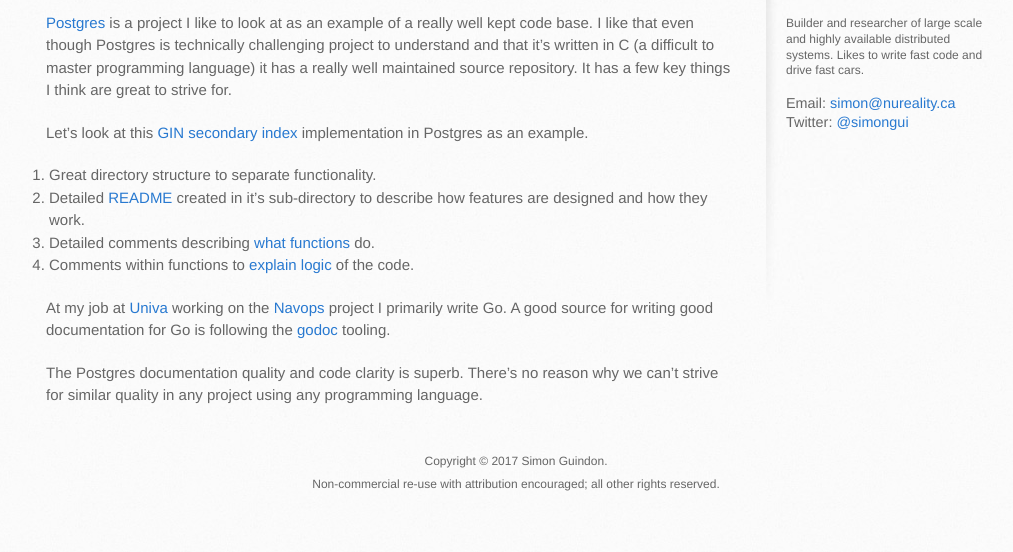
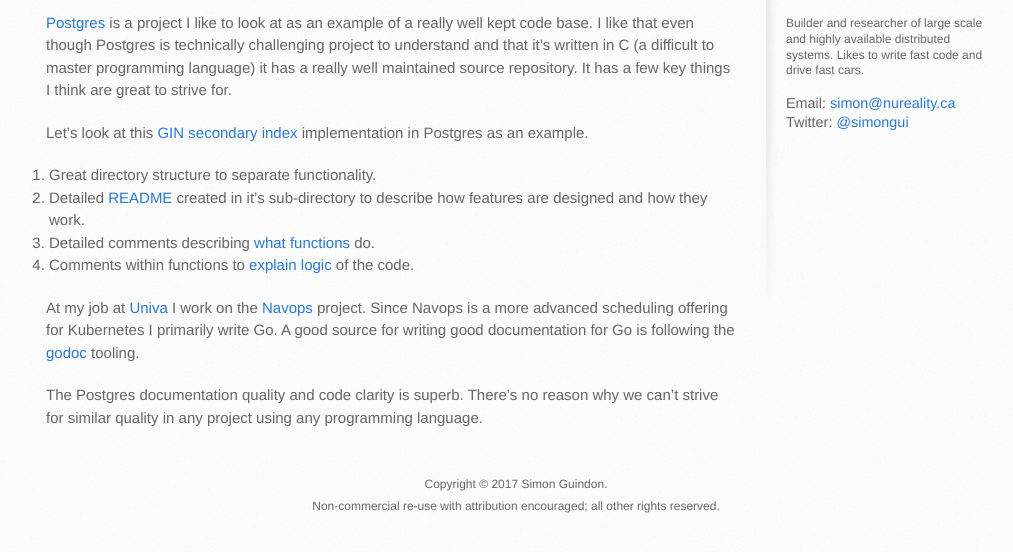
Before and after one commit to simongui/simongui.github.io, a Jekyll site: the page built from _posts/2017-10-11-code-documentation-quality.markdown, in a window 1280 px wide, cut to the strip 436-1020 px from the top of the page. Shown: the top 552 px of the strip, without its empty margins (124-1137 px from the left). Built offline with Jekyll 4.4.1, drawn with Linux system fonts in a browser that asks for light colours.

Commit message:
Update 2017-10-11-code-documentation-quality.markdown

```diff
--- a/_posts/2017-10-11-code-documentation-quality.markdown
+++ b/_posts/2017-10-11-code-documentation-quality.markdown
@@ -15,6 +15,6 @@
 1. Detailed comments describing [what functions](https://github.com/postgres/postgres/blob/master/src/backend/access/gin/ginbtree.c#L65) do.
 1. Comments within functions to [explain logic](https://github.com/postgres/postgres/blob/master/src/backend/access/gin/ginbtree.c#L99) of the code.
 
-At my job at [Univa](http://www.univa.com) working on the [Navops](https://navops.io) project I primarily write Go. A good source for writing good documentation for Go is following the [godoc](https://blog.golang.org/godoc-documenting-go-code) tooling.
+At my job at [Univa](http://www.univa.com) I work on the [Navops](https://navops.io) project. Since Navops is a more advanced scheduling offering for Kubernetes I primarily write Go. A good source for writing good documentation for Go is following the [godoc](https://blog.golang.org/godoc-documenting-go-code) tooling.
 
 The Postgres documentation quality and code clarity is superb. There's no reason why we can't strive for similar quality in any project using any programming language.
```
